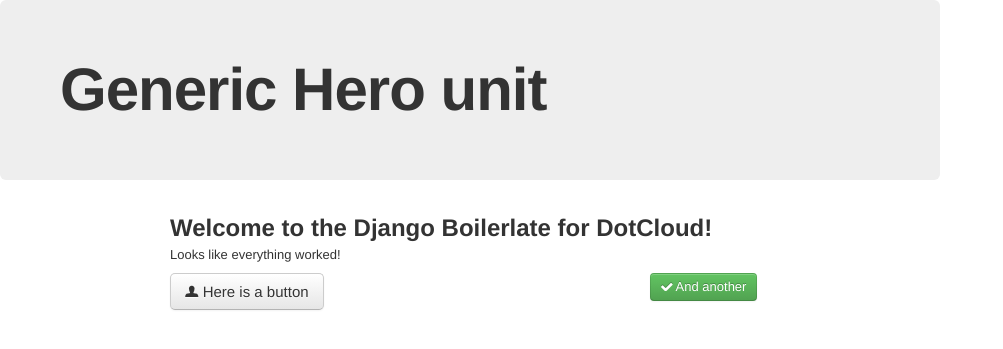
After one commit to cameronmaske/django-boilerplate-dotcloud, a Django app: template templates/generic.html in a window 1280 px wide. The commit adds this page. Shown: the top 349 px of the page, without its empty margins (0-1003 px from the left). Run offline with Django 3.2, Linux system fonts and the light colour scheme; the template is opened without the code that fills it, so the values that code supplies are empty; some libraries are stand-ins or nearby versions.

Commit message:
Added in generic.html, very basic for the time being. Updated README. Tested a project create, worked nicely.

```diff
--- a/config/settings.py
+++ b/config/settings.py
@@ -83,6 +83,7 @@
 # URL prefix for admin static files -- CSS, JavaScript and images.
 # Make sure to use a trailing slash.
 # Examples: "http://foo.com/static/admin/", "/static/admin/".
+# Needed for Grappelli
 ADMIN_MEDIA_PREFIX = STATIC_URL + 'grappelli/'
 
 # Make this unique, and don't share it with anybody.
--- a/static/less/bootstrap/bootstrap.less
+++ b/static/less/bootstrap/bootstrap.less
@@ -59,6 +59,7 @@
 @import "accordion.less";
 @import "carousel.less";
 @import "hero-unit.less";
+@import "reponsive.less";
 
 // Utility classes
 @import "utilities.less"; // Has to be last to override when necessary
--- a/templates/base.html
+++ b/templates/base.html
@@ -1,16 +1,16 @@
 {% load compress %}<!doctype html>
-<!--[if lt IE 7 ]> <html lang="en" class="no-js ie6"> <![endif]-->
-<!--[if IE 7 ]>    <html lang="en" class="no-js ie7"> <![endif]-->
-<!--[if IE 8 ]>    <html lang="en" class="no-js ie8"> <![endif]-->
-<!--[if IE 9 ]>    <html lang="en" class="no-js ie9"> <![endif]-->
-<!--[if (gt IE 9)|!(IE)]><!--> <html lang="en" class="no-js"> <!--<![endif]-->
+<!--[if lt IE 7 ]> <html lang="en" class="ie6"> <![endif]-->
+<!--[if IE 7 ]>    <html lang="en" class="ie7"> <![endif]-->
+<!--[if IE 8 ]>    <html lang="en" class="ie8"> <![endif]-->
+<!--[if IE 9 ]>    <html lang="en" class="ie9"> <![endif]-->
+<!--[if (gt IE 9)|!(IE)]><!--> <html lang="en" class=""> <!--<![endif]-->
 <head>
     <meta charset="utf-8">
     <meta http-equiv="X-UA-Compatible" content="IE=edge,chrome=1">
 
     <title>{% block title %}{% endblock title %}</title>
-    <meta name="description" content="">
-    <meta name="author" content="">
+    <meta name="description" content="{%block meta_description%}{%endblock meta_description %}">
+    <meta name="author" content="{%block meta_author %}{%endblock meta_author %}">
 
     <meta name="viewport" content="width=device-width, initial-scale=1.0">
 
@@ -32,6 +32,8 @@
     <script>!window.jQuery && document.write(unescape('%3Cscript src="{{ STATIC_URL }}javascripts/libs/jquery-1.6.4.min.js"%3E%3C/script%3E'))</script>
 
     {% compress js %}
+    {% block footer %}
+    {% endblock footer %}
     {% endcompress %}
 </body>
 </html>
--- /dev/null
+++ b/templates/generic.html
@@ -0,0 +1,52 @@
+{% extends "base.html" %}
+{% block title %}
+Generic template
+{% endblock %}
+
+{% block content %}
+<section>
+	<div class = "row">
+		<div class = "span12">
+			<div class ="hero-unit">
+				<h1 class="">
+					Generic Hero unit
+				</h1>
+			</div>
+		</div>
+	</div>
+</section>
+
+<section>
+	<div class="container">
+		<div class="row">
+			<div class = "span12">
+				<h2> Welcome to the Django Boilerlate for DotCloud! </h2>
+				<p> Looks like everything worked! </p>
+			</div>
+		</div>
+	</div>
+</section>
+
+<section>
+	<div class = "container">
+		<div class = "row">
+			<div class="span6">
+				<p>
+					<a class="btn btn-large" href="#">
+					<i class="icon-user"></i>
+					Here is a button
+					</a>
+				</p>
+			</div>
+			<div class="span6">
+				<p>
+					<a class="btn btn-success" href="#">
+					<i class="icon-ok"></i>
+					And another
+					</a>
+				</p>
+			</div>
+		</div>
+	</div>
+</section>
+{% endblock %}
```
Also changed, not shown: static/less/bootstrap/font-awesome.less (+6 -6 lines), README.md.
